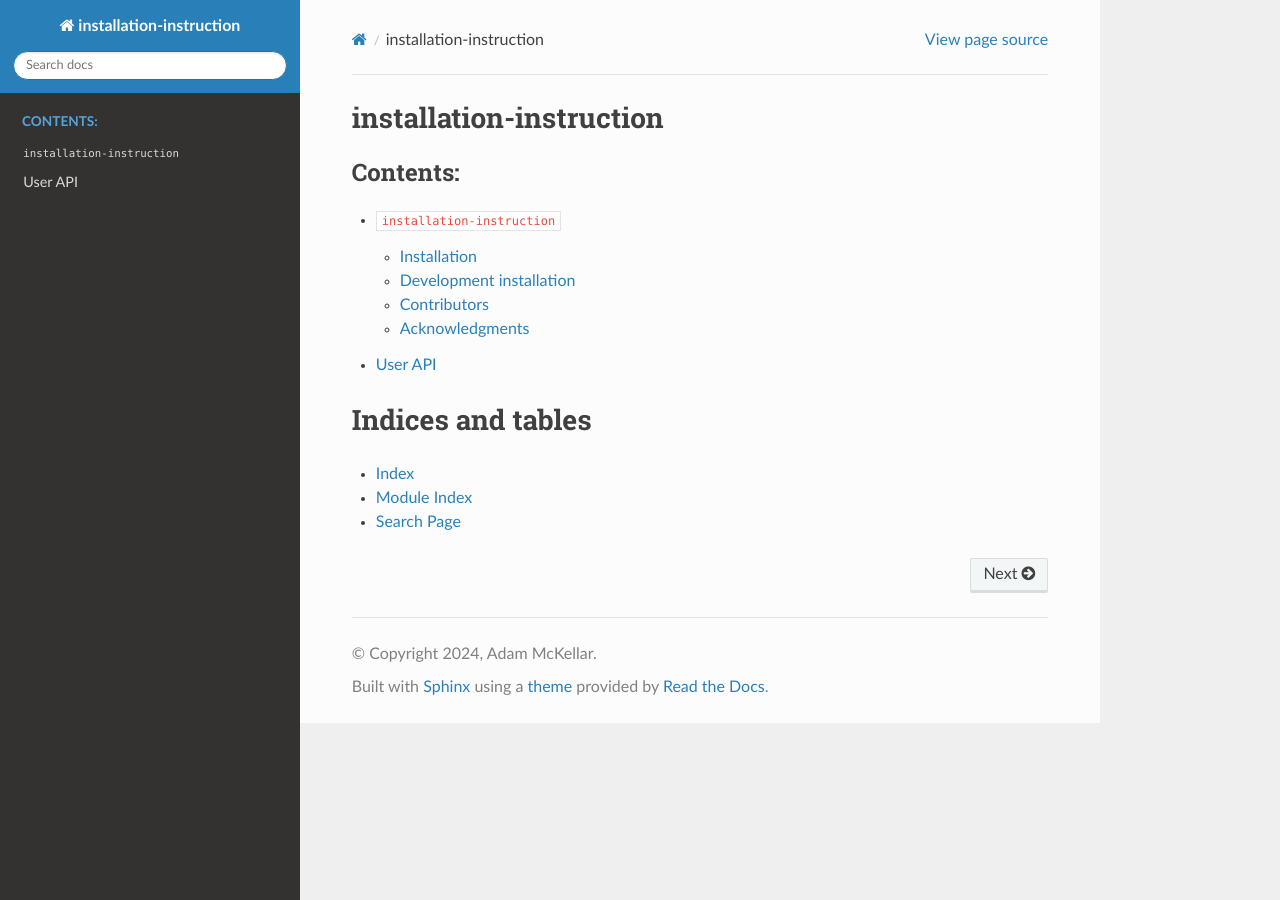
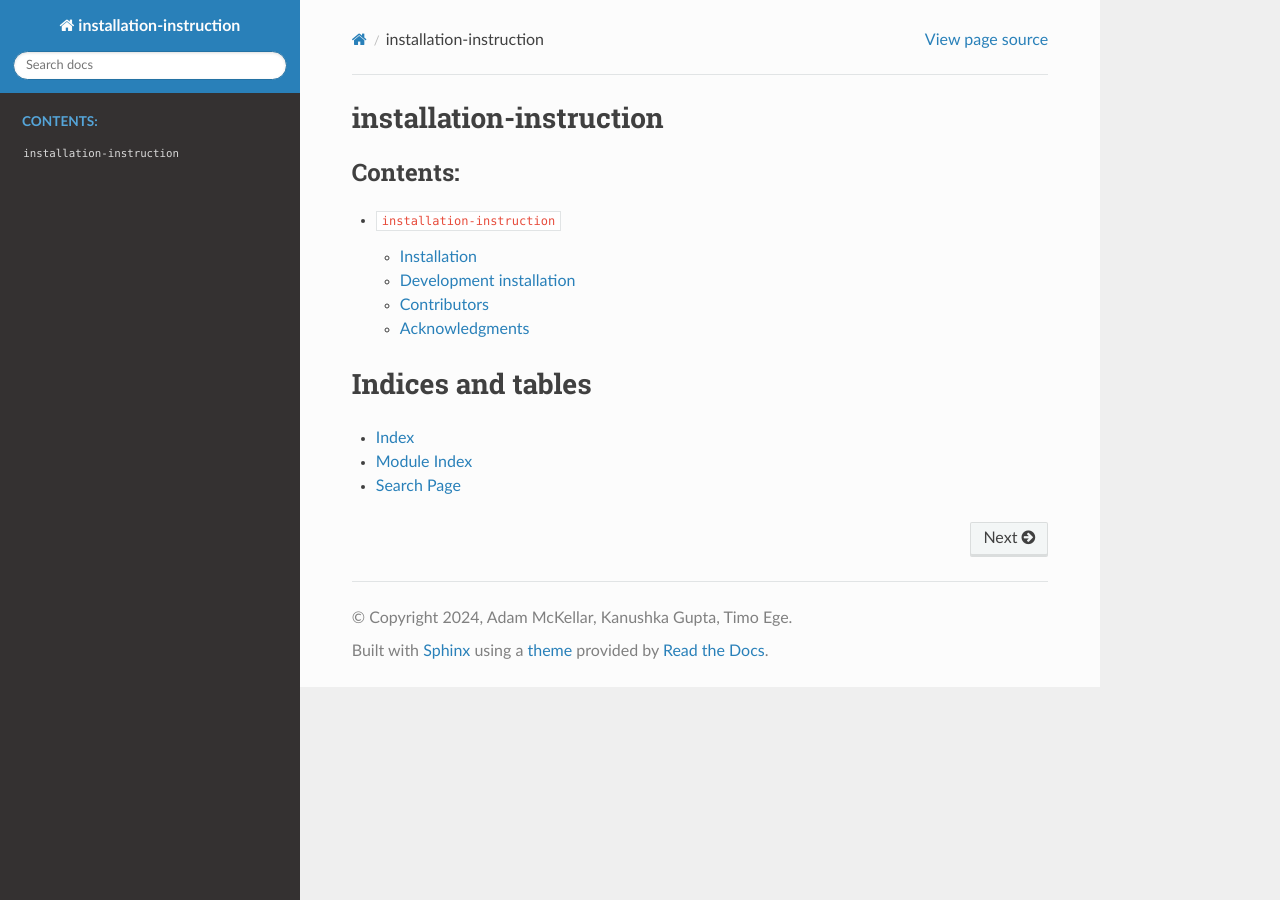
Before and after one commit to instructions-d-installation/installation-instruction, a Sphinx documentation site: the page built from doc/index.rst, in a window 1280 px wide. Built offline with Sphinx 7.4.7 and the Read the Docs theme 2.0.0, drawn with Linux system fonts in a browser that asks for light colours.

Commit message:
Added sphinx-autoapi. Fixed some documentation.

```diff
--- a/doc/conf.py
+++ b/doc/conf.py
@@ -8,8 +8,8 @@
 # -- Project information -----------------------------------------------------
 
 project = 'installation-instruction'
-copyright = '2024, Adam McKellar'
-author = 'Adam McKellar'
+copyright = '2024, Adam McKellar, Kanushka Gupta, Timo Ege'
+author = 'Adam McKellar, Kanushka Gupta, Timo Ege'
 
 # -- General configuration ---------------------------------------------------
 
@@ -20,7 +20,10 @@
     "sphinx_mdinclude",
     "sphinx.ext.autodoc",
     "sphinx_rtd_theme",
+    "autoapi.extension",
 ]
+
+autoapi_dirs = ['../installation_instruction']
 
 # Add any paths that contain templates here, relative to this directory.
 templates_path = []
--- a/doc/index.rst
+++ b/doc/index.rst
@@ -6,7 +6,6 @@
    :caption: Contents:
 
    intro
-   api
 
 Indices and tables
 ==================
--- a/installation_instruction/__init__.py
+++ b/installation_instruction/__init__.py
@@ -19,3 +19,4 @@
 del metadata
 
 from installation_instruction.installation_instruction import InstallationInstruction
+import installation_instruction.helpers
--- a/pyproject.toml
+++ b/pyproject.toml
@@ -42,6 +42,7 @@
     "sphinx",
     "sphinx_mdinclude",
     "sphinx_rtd_theme",
+    "sphinx-autoapi",
 ]
 
 
```
Also changed, not shown: doc/api.rst (deleted, +0 -9 lines), 2 other files.
